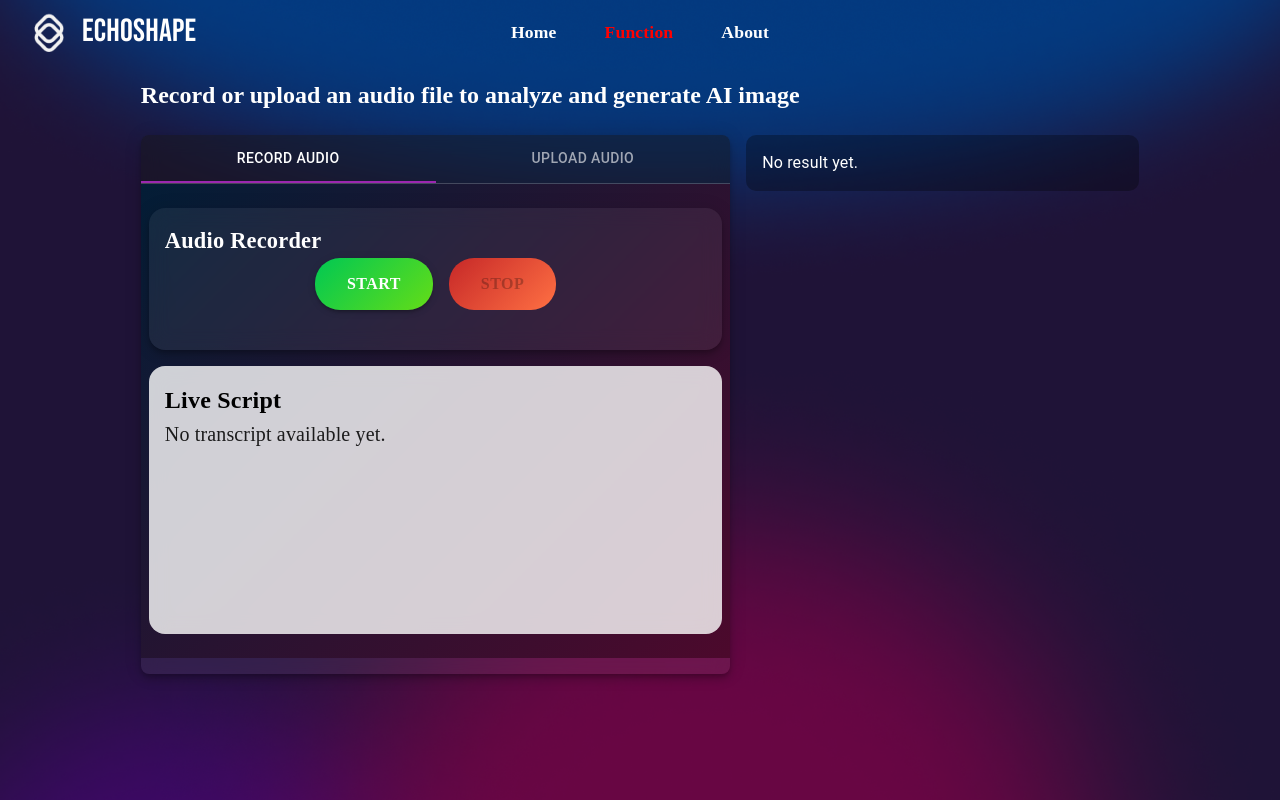
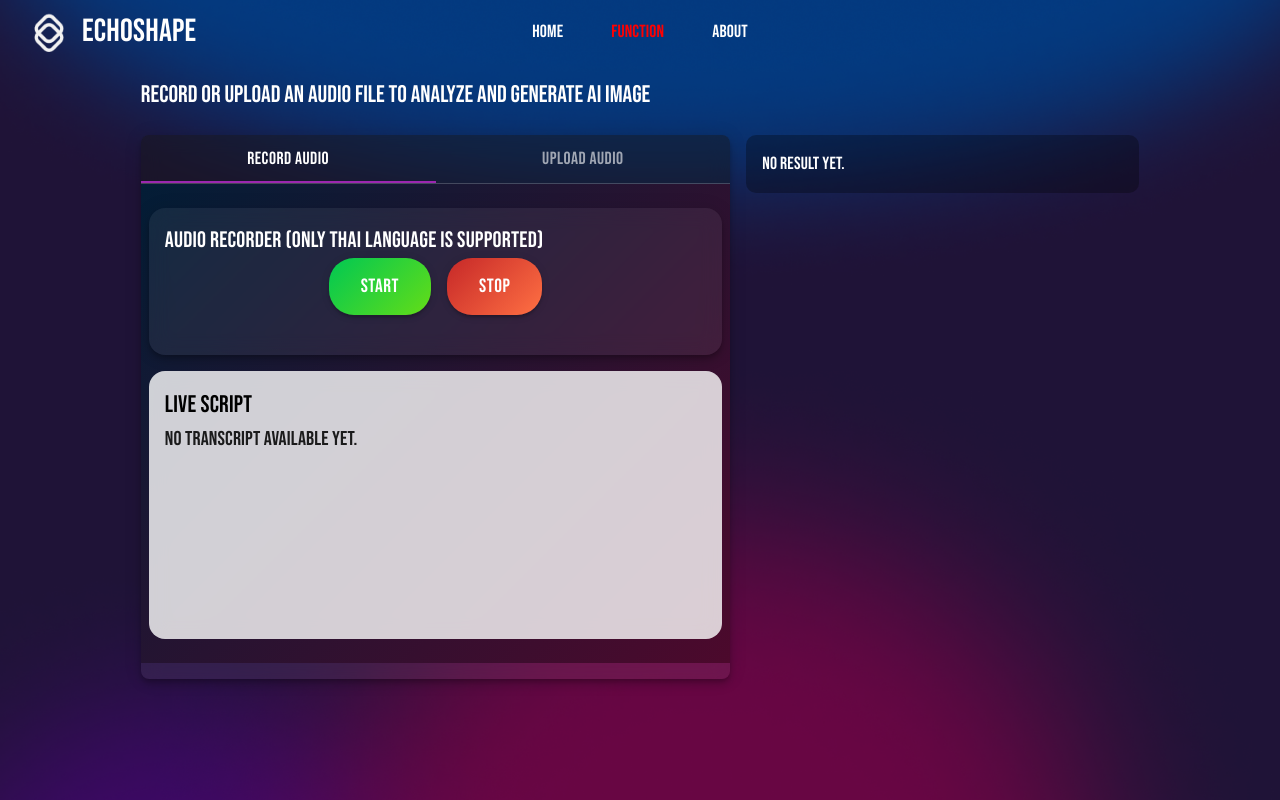
Before and after one commit to whatfor2000/Echoshape, a React (Vite) app in the folder Frontend/: page /#/function in a window 1280 px wide. Built offline with nearby package versions, Linux system fonts and the light colour scheme.

Commit message:
edit font title description

```diff
--- a/Frontend/src/components/AudioRecord.tsx
+++ b/Frontend/src/components/AudioRecord.tsx
@@ -160,9 +160,9 @@ const handleUpload = async () => {
     boxShadow: 3,
     cursor: 'pointer',
     color: 'white',
-    fontFamily: 'Prompt',
+    fontFamily: 'Bebas Neue',
     fontWeight: 'bold',
-    fontSize: '1rem',
+    fontSize: '1.2rem',
     borderRadius: '25px',
     px: 4,
     py: 1.5,
@@ -188,6 +188,7 @@ const handleUpload = async () => {
           borderRadius: 4,
           width: '100%',
           backgroundColor: '#ffffff10',
+
           backdropFilter: 'blur(10px)',
           textAlign: 'center',
         }}
@@ -197,11 +198,11 @@ const handleUpload = async () => {
             fontSize:"1.4rem",
             fontWeight: 'bold',
             color: '#fff',
-            fontFamily: 'Prompt',
+            fontFamily: 'Bebas Neue',
             textAlign: 'start',
           }}
         >
-          Audio Recorder
+          Audio Recorder (Only Thai language is supported)
         </Typography>
 
         <Box sx={{ display: 'flex', justifyContent: 'center', gap: 2, mb: 3 }}>
@@ -212,6 +213,7 @@ const handleUpload = async () => {
             sx={{
               backdropFilter: 'blur(30px)',
               ...ButtonStyle,
+              color: '#fff',
               background: 'linear-gradient(135deg,#00c853,#64dd17)',
               '&:hover': {
                 background: 'linear-gradient(135deg,#43a047,#00e676)',
@@ -223,10 +225,11 @@ const handleUpload = async () => {
 
           <Button
             variant="contained"
-            disabled={!isRecording}
+            // disabled={!isRecording}
             onClick={stopRecording}
             sx={{
               ...ButtonStyle,
+              color: '#fff',
               background: 'linear-gradient(135deg,#c62828,#ff7043)',
               '&:hover': {
                 background: 'linear-gradient(135deg,#b71c1c,#ff5722)',
@@ -299,14 +302,14 @@ const handleUpload = async () => {
                   fontSize: "1.5rem",
                   fontWeight: 'bold',
                   color: '#000',
-                  fontFamily: 'Prompt',
+                  fontFamily: 'Bebas Neue',
                   textAlign: 'start',
                 }}
               >
                 Live Script
               </Typography>
               <Typography variant="h6" sx={{
-                fontFamily: 'Prompt',
+                fontFamily: 'Bebas Neue',
                 height: '200px',
                 width: '100%',
                 overflowY: 'auto',
--- a/Frontend/src/components/AudioUpload.tsx
+++ b/Frontend/src/components/AudioUpload.tsx
@@ -55,9 +55,9 @@ const AudioUpload: React.FC<Props> = ({ onResult }) => {
     cursor: 'pointer',
     marginTop: 2,
     color: 'white',
-    fontFamily: 'Prompt',
+    fontFamily: 'Bebas Neue',
     fontWeight: 'bold',
-    fontSize: '1.1rem',
+    fontSize: '1.3rem',
     borderRadius: '25px',
     paddingX: 3,
     paddingY: 1,
@@ -91,15 +91,15 @@ const AudioUpload: React.FC<Props> = ({ onResult }) => {
         }}
       >
        <Typography
-          variant="h6"
                sx={{
+                 fontSize:"1.4rem",
                  fontWeight: 'bold',
                  color: '#fff',
-            fontFamily: 'Prompt',
+                 fontFamily: 'Bebas Neue',
                  textAlign: 'start',
                }}
         >
-          Upload & Play Audio
+          Upload & Play Audio (Only Thai language is supported)
         </Typography>
 
         <Box sx={{ display: 'flex', gap: 2, justifyContent: 'center', flexWrap: 'wrap' }}>
@@ -134,7 +134,7 @@ const AudioUpload: React.FC<Props> = ({ onResult }) => {
           <Box sx={{ marginTop: 4 }}>
             <Typography
               variant="h6"
-              sx={{ fontFamily: 'Prompt', mb: 1, color: '#fff' }}
+              sx={{ fontFamily: 'Bebas Neue', mb: 1, color: '#fff' }}
             >
               Preview:
             </Typography>
@@ -157,14 +157,14 @@ const AudioUpload: React.FC<Props> = ({ onResult }) => {
             fontSize: "1.5rem",
             fontWeight: 'bold',
             color: '#000',
-            fontFamily: 'Prompt',
+            fontFamily: 'Bebas Neue',
             textAlign: 'start',
           }}
         >
           Live Script
         </Typography>
         <Typography variant="h6" sx={{
-          fontFamily: 'Prompt',
+          fontFamily: 'Bebas Neue',
           height: '200px',
           width: '100%',
           overflowY: 'auto',
--- a/Frontend/src/components/Emotion.tsx
+++ b/Frontend/src/components/Emotion.tsx
@@ -28,7 +28,7 @@ const EmotionBar: React.FC<EmotionBarProps> = ({ emotion, value, color, emoji })
       {/* Emoji + Emotion Label */}
       <Typography
         sx={{
-          fontFamily: 'Prompt',
+          fontFamily: 'Bebas Neue',
           fontWeight: 600,
           fontSize: '1rem',
           minWidth: '140px',
@@ -63,7 +63,7 @@ const EmotionBar: React.FC<EmotionBarProps> = ({ emotion, value, color, emoji })
       {/* Value (%) */}
       <Typography
         sx={{
-          fontFamily: 'Prompt',
+          fontFamily: 'Bebas Neue',
           fontWeight: 'bold',
           fontSize: '0.9rem',
           color: '#000',
--- a/Frontend/src/components/Header.tsx
+++ b/Frontend/src/components/Header.tsx
@@ -15,7 +15,7 @@ const Header: React.FC = () => {
   }
 
   const TextStyle = {
-    fontFamily: 'Prompt',
+    fontFamily: 'Bebas Neue',
     fontWeight: 'bold',
     fontSize: '1.1rem',
 }
--- a/Frontend/src/components/Images.tsx
+++ b/Frontend/src/components/Images.tsx
@@ -32,8 +32,8 @@ const ImageComponent: React.FC<ImageProps> = ({ src, alt, title, width, height,
   };
 
   return (
-    <div style={{ display: "flex", flexDirection: "column", alignItems: "center", padding: "20px", fontFamily: "Prompt", maxWidth: "100%" }}>
-      <Typography variant="h6" sx={{ marginBottom: "1rem", fontWeight: 600, fontFamily: "Prompt", color: "#28378B" }}>
+    <div style={{ display: "flex", flexDirection: "column", alignItems: "center", padding: "20px", fontFamily: 'Bebas Neue', maxWidth: "100%" }}>
+      <Typography variant="h6" sx={{ marginBottom: "1rem", fontWeight: 600, fontFamily: 'Bebas Neue', color: "#28378B" }}>
         {title}
       </Typography>
       <img
--- a/Frontend/src/pages/About.tsx
+++ b/Frontend/src/pages/About.tsx
@@ -45,7 +45,7 @@ const About: React.FC = () => {
             textAlign: 'left',
             color: '#fff',
             fontSize: '3rem',
-            fontFamily: 'Prompt',
+            fontFamily: 'Bebas Neue',
             fontWeight: 'bold',
 
           }}
@@ -53,7 +53,7 @@ const About: React.FC = () => {
           About Us
         </Typography>
       <Box>
-              <Typography sx={{ textAlign: "left", marginTop: 2, fontSize:"1.5rem" , color:"#fff", fontFamily: 'Prompt' }}>
+              <Typography sx={{ textAlign: "left", marginTop: 2, fontSize:"1.5rem" , color:"#fff", fontFamily: 'Bebas Neue' }}>
               At Echoshape, we believe in the power of sound and data to create transformative digital experiences. <br />
               Our passion lies in reshaping how audio is understood and interacted with,<br />
               pushing the boundaries of technology to craft the most innovative and intuitive digital products.<br />
@@ -64,7 +64,7 @@ const About: React.FC = () => {
       </Box>
       <br /><br />
       <Box>
-              <Typography sx={{ textAlign: "left", marginTop: 2, fontSize:"1.5rem" , color:"#fff", fontFamily: 'Prompt' }}>
+              <Typography sx={{ textAlign: "left", marginTop: 2, fontSize:"1.5rem" , color:"#fff", fontFamily: 'Bebas Neue' }}>
               ที่ Echoshape เราเชื่อในพลังของเสียงและข้อมูลในการสร้างประสบการณ์ดิจิทัลที่เปลี่ยนแปลง <br />
               ความหลงใหลของเราคือการเปลี่ยนแปลงวิธีที่เสียงถูกเข้าใจและมีปฏิสัมพันธ์กับมัน <br />
               เราผลักดันขีดจำกัดของเทคโนโลยีเพื่อสร้างผลิตภัณฑ์ดิจิทัลที่เป็นนวัตกรรมและเข้าใจง่ายที่สุด <br />
--- a/Frontend/src/pages/Function.tsx
+++ b/Frontend/src/pages/Function.tsx
@@ -27,17 +27,17 @@ const Function: React.FC = () => {
 
   return (
     <Box sx={{ marginTop: '15px', paddingInline: '11vw', width: '78vw' }}>
-      <Typography variant="h5" sx={{ fontWeight: 'bold', marginBottom: 3, color: '#fff', fontFamily: 'Prompt' }}>
+      <Typography variant="h5" sx={{ fontWeight: 'bold', marginBottom: 3, color: '#fff', fontFamily: 'Bebas Neue' }}>
         Record or upload an audio file to analyze and generate AI image
       </Typography>
 
       <Box sx={{ display: 'flex', gap: 2, flexDirection: { xs: 'column', md: 'row' } }}>
         {/* LEFT SIDE - Tabs with content */}
         <Box sx={{ width: { xs: '100%', md: '60%' } }}>
-          <Paper elevation={6} sx={{ backgroundColor: '#ffffff10', backdropFilter: 'blur(10px)', borderRadius: 2, overflow: 'hidden', paddingBottom: 2, fontFamily: 'Prompt' }}>
-            <Tabs value={tabIndex} onChange={handleTabChange} indicatorColor="secondary" textColor="inherit" variant="fullWidth" centered sx={{ color: 'white', backgroundColor: 'rgba(0,0,0,0.4)', borderBottom: '1px solid rgba(255,255,255,0.2)' }}>
-              <Tab label="Record Audio" />
-              <Tab label="Upload Audio" />
+          <Paper elevation={6} sx={{ backgroundColor: '#ffffff10', backdropFilter: 'blur(10px)', borderRadius: 2, overflow: 'hidden', paddingBottom: 2, fontFamily: 'Bebas Neue' }}>
+            <Tabs value={tabIndex} onChange={handleTabChange} indicatorColor="secondary" textColor="inherit" variant="fullWidth" centered sx={{ color: 'white', backgroundColor: 'rgba(0,0,0,0.4)', borderBottom: '1px solid rgba(255,255,255,0.2)',fontFamily: 'Bebas Neue' }}>
+              <Tab sx={{fontFamily: 'Bebas Neue',fontSize:"1.1rem"}} label="Record Audio" />
+              <Tab sx={{fontFamily: 'Bebas Neue',fontSize:"1.1rem"}} label="Upload Audio" />
             </Tabs>
 
             <Box>
@@ -51,6 +51,9 @@ const Function: React.FC = () => {
         <Box sx={{ backgroundColor: 'rgba(0, 0, 0, 0.3)', borderRadius: '10px', width: { xs: '100%', md: '40%' } ,height: '100%'}}>
           {result ? (
             <>
+              <Typography variant="h5" sx={{ mt:2,ml:2,fontWeight: 'bold', marginBottom: 3, color: '#fff', fontFamily: 'Bebas Neue' }}>
+                Analysis Results
+              </Typography>
               <ImageComponent height="240px" width="100%" src={result.image} alt="Generated" title="" />
               <Box sx={{ mt: 4, marginInline: "10px" }}>
                 <EmotionBar emoji="😠" emotion="Anger" value={result.probabilities.anger * 100} color="#d32f2f" />
@@ -61,7 +64,7 @@ const Function: React.FC = () => {
               </Box>
             </>
           ) : (
-            <Typography sx={{ p: 2, color: 'white' }}>No result yet.</Typography>
+            <Typography sx={{ p: 2, color: 'white', fontFamily: 'Bebas Neue',fontSize:"1.1rem" }}>No result yet.</Typography>
           )}
         </Box>
       </Box>
--- a/Frontend/src/pages/Home.tsx
+++ b/Frontend/src/pages/Home.tsx
@@ -12,7 +12,7 @@ const Home: React.FC = () => {
       </Typography>
 
       <Box>
-        <Typography sx={{ textAlign: "left", marginTop: 2, fontSize:"1.5rem" , color:"#fff", fontFamily: 'Prompt' }}>
+        <Typography sx={{ textAlign: "left", marginTop: 2, fontSize:"1.5rem" , color:"#fff", fontFamily: 'Bebas Neue' }}>
         Transform your voice into stunning Al-generated <br />
         soundscapes and visuals. Our technology makes it <br />
         easy to create immersive audio and visual <br />
@@ -30,7 +30,7 @@ const Home: React.FC = () => {
             margin: "10px",
             marginTop: 2,
             color: "white",
-            fontFamily: "Prompt",
+            fontFamily: 'Bebas Neue',
             fontWeight: "bold",
             borderRadius: "25px",
             "&:hover": {
@@ -39,7 +39,7 @@ const Home: React.FC = () => {
           }}
           variant="contained"
         >
-          <Typography variant="h6" sx={{ fontFamily: "Prompt", fontWeight: "bold" }}>
+          <Typography variant="h6" sx={{ fontFamily: 'Bebas Neue', fontWeight: "bold" }}>
             Get Started
           </Typography>
         </Button>
@@ -56,7 +56,7 @@ const Home: React.FC = () => {
             marginTop: 2,
             backgroundColor: "rgba(0,0,0,0)",
             color: "white",
-            fontFamily: "Prompt",
+            fontFamily: 'Bebas Neue',
             fontWeight: "bold",
             borderRadius: "25px", // เพิ่มให้เหมือนปุ่มแรก
             border: "1px solid white",
@@ -67,7 +67,7 @@ const Home: React.FC = () => {
           variant="contained"
         >
 
-          <Typography variant="h6" sx={{ fontFamily: "Prompt", fontWeight: "bold" }}>
+          <Typography variant="h6" sx={{ fontFamily: 'Bebas Neue', fontWeight: "bold" }}>
             Learn More About
           </Typography>
 
```
Lines whose indentation alone changed are shown as unchanged.
